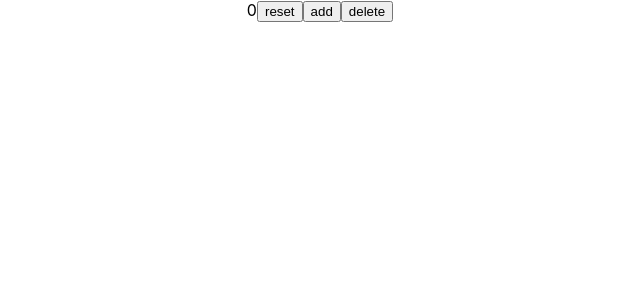
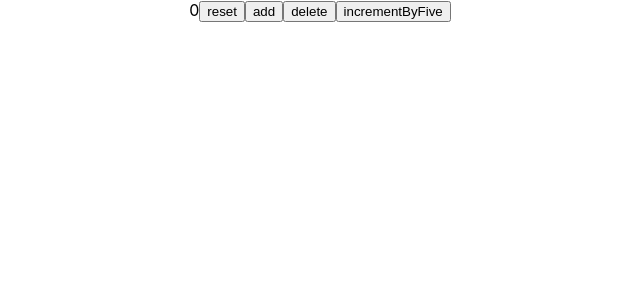
Before and after one commit to zhengryang/ReactJS, a React (Create React App) app in the folder state-hook/: page / in a window 1280 px wide. Shown: the top 300 px of the page, without its empty margins (320-960 px from the left). Built offline with nearby package versions, Linux system fonts and the light colour scheme.

Commit message:
46-hook-increment by 5

```diff
--- a/state-hook/src/components/HookCounterTwo.js
+++ b/state-hook/src/components/HookCounterTwo.js
@@ -7,13 +7,20 @@ const HookCounterTwo = () => {
     const [count, setCount] = useState(initialCount)
 
 
+    const incrementByFive = () => {
+        for(let i = 0; i < 5; i++ ) {
+            setCount(prevCount =>prevCount + 1 )
+        }
+
+    }
 
     return (
         <div>
             {count}
             <button onClick={()=>setCount(initialCount)}>reset</button>
-            <button onClick={()=>setCount(count + 1)}>add</button>
-            <button onClick={()=>setCount(count -1)}>delete</button>
+            <button onClick={()=>setCount(prevCount =>prevCount + 1)}>add</button>
+            <button onClick={()=>setCount(prevCount =>prevCount - 1)}>delete</button>
+            <button onClick={incrementByFive}>incrementByFive</button>
         </div>
     );
 };
```
